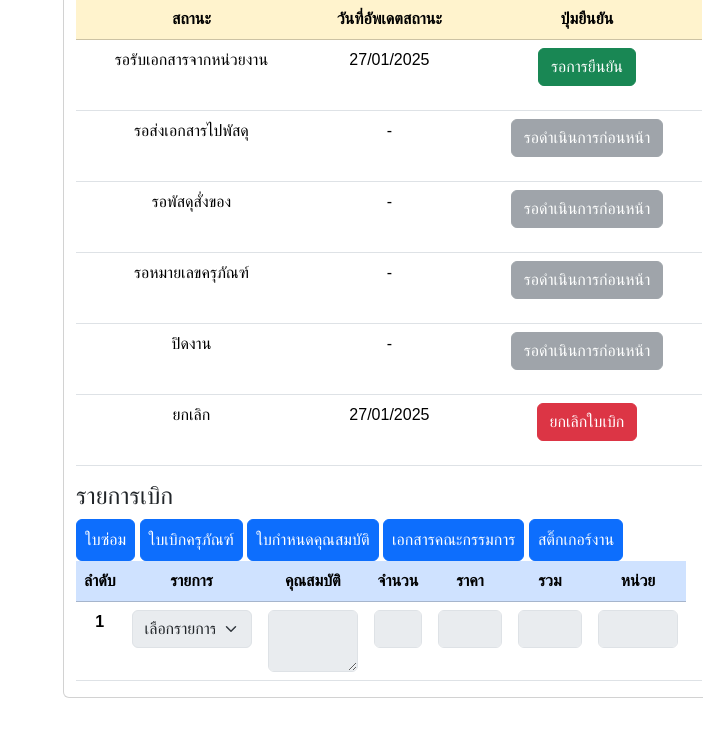
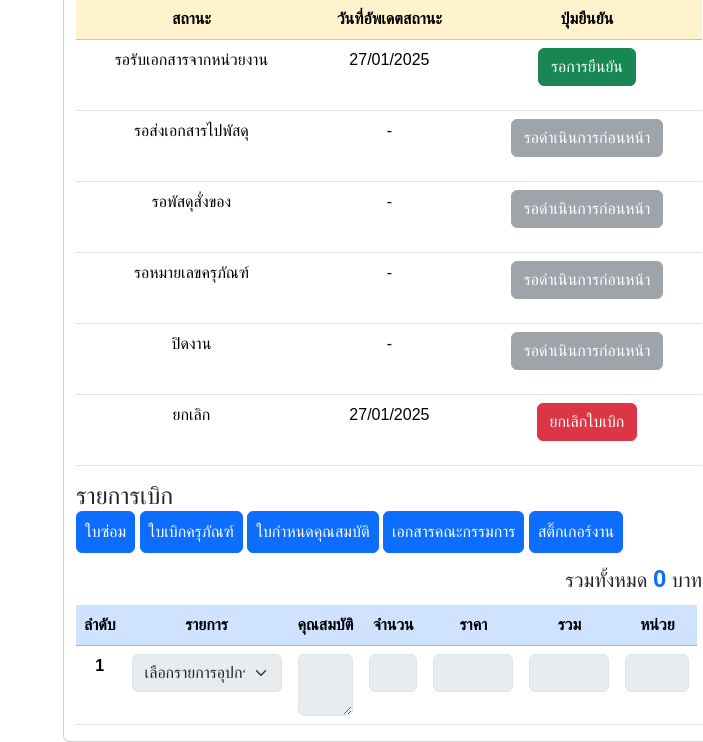
Before and after one commit to haru-1chi/OrderIT, a PHP site: page /check.php in a window 1280 px wide. Shown: the part 767-1509 px from the top of the page, without its empty margins (577-1280 px from the left). Before the commit the page ends 1465 px from the top, so only its background shows below. Run offline with PHP 8.4, Linux system fonts and the light colour scheme; the visitor is signed in with stand-in values (Sample User, id 1); data that the repository does not hold is empty; some libraries are stand-ins or nearby versions; some web fonts are replaced.

Commit message:
update
- start add sum column and sumTotals
- fix autoList in checkAll.php

```diff
--- a/check.php
+++ b/check.php
@@ -476,7 +476,7 @@ ORDER BY os.status;
                 <input type="hidden" name="numberWork" value="<?= $numberWork ?>">
                 <button type="button" class="btn btn-primary me-3" data-bs-toggle="modal" data-bs-target="#copiedRequisitionModal">คัดลอกไปยังใบเบิกใหม่</button>
                 <button id="editData" type="button" class="btn btn-warning p-2" style="display: inline-block;">แก้ไข</button>
-                <button id="saveData" type="submit" name="updateData" class="btn btn-success p-2 me-3" style="display: none;">บันทึก</button>
+                <button id="saveData" type="submit" name="updateData" class="btn btn-success p-2" style="display: none;">บันทึก</button>
               </div>
 
             </div>
@@ -634,14 +634,18 @@ ORDER BY os.status;
                 ?>
               </tbody>
             </table>
-            <h4>รายการเบิก</h4>
+
+            <h4 class="m-0">รายการเบิก</h4>
 
             <a href="แบบฟอร์มคำขอส่งซ่อมบำรุงอุปกรณ์คอมพิวเตอร์.php?workid=<?= $numberWork ?>" target="_blank" class="btn btn-primary p-2">ใบซ่อม</a>
-            <a target="_blank" href="ใบเบิก.php?workid=<?= $numberWork ?>" class="btn btn-primary p-2">ใบเบิกครุภัณฑ์</a>
+            <a href="ใบเบิก.php?workid=<?= $numberWork ?>" target="_blank" class="btn btn-primary p-2">ใบเบิกครุภัณฑ์</a>
             <a href="พิมพ์ใบครุภัณฑ์.php?workid=<?= $numberWork ?>" target="_blank" class="btn btn-primary p-2">ใบกำหนดคุณสมบัติ</a>
             <a href="เอกสารคณะกรรมการ.php?workid=<?= $numberWork ?>" target="_blank" class="btn btn-primary p-2">เอกสารคณะกรรมการ</a>
             <a href="พิมพ์สติ๊กเกอร์.php?workid=<?= $numberWork ?>" target="_blank" class="btn btn-primary p-2">สติ๊กเกอร์งาน</a>
 
+            <div class="d-flex justify-content-end align-items-center my-2">
+              <p class="m-0 fs-5">รวมทั้งหมด <span id="total-amount" class="fs-4 fw-bold text-primary">0</span> บาท</p>
+            </div>
             <table id="pdf" style="width: 100%;" class="table">
               <thead class="text-center table-primary">
                 <tr>
@@ -689,13 +693,13 @@ ORDER BY os.status;
                         <input disabled name="update_amount[<?= $order['id'] ?>][<?= $item['item_id'] ?>]" value="<?= htmlspecialchars($item['amount']) ?>" style="width: 3rem;" type="text" class="form-control">
                       </td>
                       <td>
-                        <input disabled name="update_price[<?= $order['id'] ?>][<?= $item['item_id'] ?>]" value="<?= htmlspecialchars($item['price']) ?>" style="width: 4rem;" type="text" class="form-control">
+                        <input disabled name="update_price[<?= $order['id'] ?>][<?= $item['item_id'] ?>]" value="<?= htmlspecialchars($item['price']) ?>" style="width: 5rem;" type="text" class="form-control">
                       </td>
                       <td>
-                        <input disabled value="<?= htmlspecialchars($item['total']) ?>" style="width: 4rem;" type="text" class="form-control no-toggle">
+                        <input disabled value="<?= htmlspecialchars($item['total']) ?>" style="width: 5rem;" type="text" class="form-control no-toggle">
                       </td>
                       <td>
-                        <input disabled name="update_unit[<?= $order['id'] ?>][<?= $item['item_id'] ?>]" value="<?= htmlspecialchars($item['unit']) ?>" style="width: 5rem;" type="text" class="form-control">
+                        <input disabled name="update_unit[<?= $order['id'] ?>][<?= $item['item_id'] ?>]" value="<?= htmlspecialchars($item['unit']) ?>" style="width: 4rem;" type="text" class="form-control">
                       </td>
                       <td>
                         <button type="button" class="btn btn-warning remove-row"
@@ -711,7 +715,7 @@ ORDER BY os.status;
                     <td>
                       <select
                         disabled
-                        style="width: 120px"
+                        style="width: 150px; margin: 0 auto;"
                         class="form-select device-select"
                         name="list[]">
                         <option selected value="" disabled>เลือกรายการอุปกรณ์</option>
@@ -736,16 +740,16 @@ ORDER BY os.status;
                       <textarea disabled class="form-control" name="quality[]"></textarea>
                     </td>
                     <td>
-                      <input disabled name="amount[]" value="" style="width: 3rem;" type="text" class="form-control">
+                      <input disabled name="amount[]" value="" style="width: 3rem; margin: 0 auto;" type="text" class="form-control">
                     </td>
                     <td>
-                      <input disabled name="price[]" value="" style="width: 4rem;" type="text" class="form-control">
+                      <input disabled name="price[]" value="" style="width: 5rem; margin: 0 auto;" type="text" class="form-control">
                     </td>
                     <td>
-                      <input disabled style="width: 4rem;" type="text" class="form-control no-toggle">
+                      <input disabled style="width: 5rem; margin: 0 auto;" type="text" class="form-control no-toggle">
                     </td>
                     <td>
-                      <input disabled name="unit[]" value="" style="width: 5rem;" type="text" class="form-control">
+                      <input disabled name="unit[]" value="" style="width: 4rem; margin: 0 auto;" type="text" class="form-control">
                     </td>
                     <td>
                       <button type="button" class="btn btn-warning remove-row"
@@ -1039,7 +1043,9 @@ ORDER BY os.status;
                   <input value="-" type="text" name="note" class="form-control">
                 </div>
               </div>
-
+              <div class="d-flex justify-content-end align-items-center my-2">
+                <p class="m-0 fs-5">รวมทั้งหมด <span id="total-amount" class="fs-4 fw-bold text-primary">0</span> บาท</p>
+              </div>
               <table id="pdf" style="width: 100%;" class="table">
                 <thead class="table-primary">
                   <tr class="text-center">
@@ -1048,6 +1054,7 @@ ORDER BY os.status;
                     <th scope="col">คุณสมบัติ</th>
                     <th scope="col">จำนวน</th>
                     <th scope="col">ราคา</th>
+                    <th scope="col">รวม</th>
                     <th scope="col">หน่วย</th>
                     <th scope="col"></th>
                   </tr>
@@ -1058,7 +1065,7 @@ ORDER BY os.status;
                     <th scope="row">1</th>
                     <td>
                       <select
-                        style="width: 120px"
+                        style="width: 150px; margin: 0 auto;"
                         class="form-select device-select"
                         name="list[]">
                         <option selected value="" disabled>เลือกรายการอุปกรณ์</option>
@@ -1077,21 +1084,19 @@ ORDER BY os.status;
                       </select>
                     </td>
                     <td>
-                      <textarea class="form-control" name="quality[]"></textarea>
+                      <textarea rows="2" maxlength="60" class="form-control" name="quality[]"></textarea>
                     </td>
                     <td>
-                      <input name="amount[]" value="" style="width: 3rem;" type="text" class="form-control">
+                      <input name="amount[]" value="" style="width: 3rem; margin: 0 auto;" type="text" class="form-control">
                     </td>
                     <td>
-                      <input name="price[]" value="" style="width: 4rem;" type="text" class="form-control">
+                      <input name="price[]" value="" style="width: 5rem; margin: 0 auto;" type="text" class="form-control">
                     </td>
+                    <td><input disabled value="" style="width: 5rem;" type="text" class="form-control no-toggle"></td>
                     <td>
-                      <input name="unit[]" value="" style="width: 5rem;" type="text" class="form-control">
+                      <input name="unit[]" value="" style="width: 4rem; margin: 0 auto;" type="text" class="form-control">
                     </td>
-                    <td>
-                      <button type="button" class="btn btn-warning remove-row"
-                        style="display: none;">ลบ</button>
-                    </td>
+                    <td><button type="button" class="btn btn-warning remove-row" style="visibility: hidden;">ลบ</button></td>
                   </tr>
                 </tbody>
               </table>
@@ -1432,16 +1437,20 @@ ORDER BY os.status;
                 $stmt->execute();
                 $orderItems = $stmt->fetchAll(PDO::FETCH_ASSOC);
                 ?>
+                <div class="d-flex justify-content-end align-items-center my-2">
+                  <p class="m-0 fs-5">รวมทั้งหมด <span id="total-amount" class="fs-4 fw-bold text-primary">0</span> บาท</p>
+                </div>
                 <table id="pdf" style="width: 100%;" class="table">
                   <thead class="table-primary">
                     <tr class="text-center">
-                      <th style="text-align:center;width: 10%;">ลำดับ</th>
-                      <th style="text-align:center;width: 10%;">รายการ</th>
-                      <th style="text-align:center;width: 20%;">คุณสมบัติ</th>
-                      <th style="text-align:center;width: 10%;">จำนวน</th>
-                      <th style="text-align:center; width: 10%;">ราคา</th>
-                      <th style="text-align:center; width: 10%;">หน่วย</th>
-                      <th style="text-align:center; width: 10%;"></th>
+                      <th scope="col">ลำดับ</th>
+                      <th scope="col">รายการ</th>
+                      <th scope="col">คุณสมบัติ</th>
+                      <th scope="col">จำนวน</th>
+                      <th scope="col">ราคา</th>
+                      <th scope="col">รวม</th>
+                      <th scope="col">หน่วย</th>
+                      <th scope="col"></th>
                     </tr>
                   </thead>
                   <tbody id="table-body-copied">
@@ -1453,7 +1462,7 @@ ORDER BY os.status;
                       <tr class="text-center">
                         <th scope="row"><?= $rowNumber++; ?></th>
                         <td>
-                          <select style="width: 120px; margin: 0 auto;" class="form-select device-select" name="list[]" data-row="1">
+                          <select style="width: 150px; margin: 0 auto;" class="form-select device-select" name="list[]" data-row="1">
                             <option selected value="" disabled>เลือกรายการอุปกรณ์</option>
                             <!-- Populate options dynamically -->
                             <?php
@@ -1470,10 +1479,10 @@ ORDER BY os.status;
                         </td>
                         <td><textarea rows="2" maxlength="60" name="quality[]" class="form-control"><?= htmlspecialchars($item['quality']); ?></textarea></td>
                         <td><input style="width: 3rem; margin: 0 auto;" type="text" name="amount[]" class="form-control" value="<?= htmlspecialchars($item['amount']); ?>"></td>
-                        <td><input style="width: 4rem; margin: 0 auto;" type="text" name="price[]" class="form-control" value="<?= htmlspecialchars($item['price']); ?>"></td>
+                        <td><input style="width: 5rem; margin: 0 auto;" type="text" name="price[]" class="form-control" value="<?= htmlspecialchars($item['price']); ?>"></td>
+                        <td><input disabled value="" style="width: 5rem;" type="text" class="form-control no-toggle"></td>
                         <td><input style="width: 4rem; margin: 0 auto;" type="text" name="unit[]" class="form-control" value="<?= htmlspecialchars($item['unit']); ?>"></td>
-                        <td><button type="button" class="btn btn-warning remove-row"
-                            style="visibility: <?= $isFirstRow ? 'hidden' : 'visible' ?>;">ลบ</button></td>
+                        <td><button type="button" class="btn btn-warning remove-row" style="visibility: <?= $isFirstRow ? 'hidden' : 'visible' ?>;">ลบ</button></td>
                       </tr>
                     <?php
                       $isFirstRow = false;
@@ -1496,6 +1505,22 @@ ORDER BY os.status;
   </div>
 
   <script>
+    function calculateSumTotal() {
+      let total = 0;
+      const sumInputs = document.querySelectorAll(`#${tableBodyId} input.no-toggle`);
+      sumInputs.forEach(input => {
+        total += parseFloat(input.value) || 0;
+      });
+      document.getElementById('total-amount').textContent = total.toLocaleString();
+    }
+
+    document.getElementById('saveData').addEventListener('click', function(event) {
+      const isConfirmed = confirm('คุณต้องการบันทึกใช่หรือไม่');
+      if (!isConfirmed) {
+        event.preventDefault();
+      }
+    });
+
     document.addEventListener("DOMContentLoaded", function() {
       const editButton = document.getElementById("editData");
       const addDeviceButton = document.getElementById("add-device-number-main");
@@ -1522,17 +1547,10 @@ ORDER BY os.status;
           const container = document.querySelector(`#device-number-container-${modalId}`);
           const newRow = document.createElement('div');
           newRow.className = 'd-flex device-number-row';
-          //           if (modalId == "copied") {
-          //             newRow.innerHTML = `
-          // <input type="text" name="copied_device_numbers[]" class="form-control mb-2" value="">
-          // <button type="button" class="btn btn-warning p-2 ms-3 remove-field mb-2">ลบ</button>
-          //         `;
-          //           } else {
           newRow.innerHTML = `
 <input type="text" name="device_numbers[]" class="form-control mb-2" value="">
 <button type="button" class="btn btn-warning p-2 ms-3 remove-field mb-2">ลบ</button>
         `;
-          // }
 
           container.appendChild(newRow);
         }
@@ -1542,10 +1560,10 @@ ORDER BY os.status;
           const hiddenInput = row.querySelector('input[type="text"]');
 
           if (hiddenInput && hiddenInput.name.startsWith('update_number_device')) {
-            // Case 1: Soft delete
             const modalId = e.target.getAttribute('data-row-id');
             const deviceId = e.target.getAttribute('data-device-id');
-            const container = document.querySelector(`#device-number-container`);
+            const container = document.querySelector(`#device-number-container-main`);
+            console.log(container)
             const deletedInput = document.createElement('input');
             deletedInput.type = 'hidden';
             deletedInput.name = `deleted_devices[${modalId}][${deviceId}]`;
@@ -1553,7 +1571,6 @@ ORDER BY os.status;
             container.appendChild(deletedInput);
           }
 
-          // Remove row for both cases
           row.remove();
         }
       });
@@ -1564,14 +1581,14 @@ ORDER BY os.status;
       var saveButton = document.getElementById("saveData");
 
       editButton.addEventListener("click", function(event) {
-        event.preventDefault(); // ป้องกัน default behavior ของการ click ลิงก์หรือ submit form
+        event.preventDefault();
         toggleButtons();
         enableInputs();
       });
 
       function toggleButtons() {
         editButton.style.display = "none";
-        saveButton.style.display = "inline-block"; // Change to inline-block to match layout
+        saveButton.style.display = "inline-block";
       }
 
     });
@@ -1613,11 +1630,11 @@ ORDER BY os.status;
         const priceInput = row.querySelector('input[name*="price"]');
         const totalInput = row.querySelector('input.no-toggle');
 
-        // Add event listeners for real-time calculation
         const calculateTotal = () => {
           const amount = parseFloat(amountInput.value) || 0;
           const price = parseFloat(priceInput.value) || 0;
-          totalInput.value = (amount * price); // Calculate total and update
+          totalInput.value = (amount * price);
+          calculateSumTotal()
         };
 
         amountInput.addEventListener("input", calculateTotal);
@@ -1626,7 +1643,7 @@ ORDER BY os.status;
     }
 
     document.addEventListener("click", function(e) {
-      const deviceOptions = `<?= $deviceOptions ?>`; //bug here
+      const deviceOptions = `<?= $deviceOptions ?>`;
 
       if (e.target && e.target.id.startsWith('add-row-')) {
         const modalId = e.target.id.split('-').pop();
@@ -1638,31 +1655,32 @@ ORDER BY os.status;
           newRow.innerHTML = `
             <td>${rowIndex}</td>
 <td>
-          <select style="width: 120px" class="form-select device-select" name="list[]">
+          <select style="width: 150px; margin: 0 auto;" class="form-select device-select" name="list[]">
             <option selected value="" disabled>เลือกรายการอุปกรณ์</option>
             ${deviceOptions}
           </select>
         </td>
             <td><textarea class="form-control" name="quality[]"></textarea></td>
-            <td><input style="width: 3rem;" type="text" name="amount[]" class="form-control"></td>
-            <td><input style="width: 4rem;" type="text" name="price[]" class="form-control"></td>
-            <td><input disabled style="width: 4rem;" type="text" class="form-control no-toggle"></td>
-            <td><input style="width: 5rem;" type="text" name="unit[]" class="form-control"></td>
+            <td><input style="width: 3rem; margin: 0 auto;" type="text" name="amount[]" class="form-control"></td>
+            <td><input style="width: 5rem; margin: 0 auto;" type="text" name="price[]" class="form-control"></td>
+            <td><input disabled style="width: 5rem;" type="text" class="form-control no-toggle"></td>
+            <td><input style="width: 4rem; margin: 0 auto;" type="text" name="unit[]" class="form-control"></td>
             <td><button type="button" class="btn btn-warning remove-row">ลบ</button></td>
         `;
         } else {
           newRow.innerHTML = `
             <td>${rowIndex}</td>
 <td>
-          <select style="width: 120px" class="form-select device-select" name="list[]">
+          <select style="width: 150px; margin: 0 auto;" class="form-select device-select" name="list[]">
             <option selected value="" disabled>เลือกรายการอุปกรณ์</option>
             ${deviceOptions}
           </select>
         </td>
             <td><textarea class="form-control" name="quality[]"></textarea></td>
-            <td><input style="width: 3rem;" type="text" name="amount[]" class="form-control"></td>
-            <td><input style="width: 4rem;" type="text" name="price[]" class="form-control"></td>
-            <td><input style="width: 5rem;" type="text" name="unit[]" class="form-control"></td>
+            <td><input style="width: 3rem; margin: 0 auto;" type="text" name="amount[]" class="form-control"></td>
+            <td><input style="width: 5rem; margin: 0 auto;" type="text" name="price[]" class="form-control"></td>
+            <td><input disabled value="" style="width: 5rem;" type="text" class="form-control no-toggle"></td>
+            <td><input style="width: 4rem; margin: 0 auto;" type="text" name="unit[]" class="form-control"></td>
             <td><button type="button" class="btn btn-warning remove-row">ลบ</button></td>
         `;
         }
@@ -1676,6 +1694,7 @@ ORDER BY os.status;
           const amount = parseFloat(amountInput.value) || 0;
           const price = parseFloat(priceInput.value) || 0;
           totalInput.value = (amount * price);
+          calculateSumTotal()
         };
 
         amountInput.addEventListener("input", calculateTotal);
@@ -1687,17 +1706,15 @@ ORDER BY os.status;
 
     });
 
-    // Remove Row
     document.addEventListener("click", function(event) {
       if (event.target && event.target.classList.contains("remove-row")) {
         var row = event.target.closest("tr");
         var hiddenInput = row.querySelector('select');
 
         if (hiddenInput && hiddenInput.name.startsWith('update_list')) {
-          // Case 1: Soft delete for saved rows
           var rowId = event.target.getAttribute('data-items-row-id');
           var itemId = event.target.getAttribute('data-items-id');
-          var tableBody = document.querySelector(`#table-body`);
+          var tableBody = document.querySelector(`#table-body-main`);
           if (tableBody) {
             var deletedInput = document.createElement('input');
             deletedInput.type = 'hidden';
@@ -1707,8 +1724,8 @@ ORDER BY os.status;
           }
         }
 
-        // Case 2: Direct removal of unsaved rows
         row.remove();
+        calculateSumTotal()
       }
     });
 
@@ -1721,19 +1738,19 @@ ORDER BY os.status;
       const price = parseFloat(priceInput?.value || 0);
 
       if (totalInput) {
-        totalInput.value = (amount * price); // Calculate and update sum
+        totalInput.value = (amount * price);
       }
+      calculateSumTotal()
     }
 
     function bindAutoList() {
       const deviceSelects = document.querySelectorAll(".device-select");
       deviceSelects.forEach(function(select) {
-        select.removeEventListener("change", handleDeviceChange); // Prevent duplicate binding
+        select.removeEventListener("change", handleDeviceChange);
         select.addEventListener("change", handleDeviceChange);
       });
     }
 
-    // Handle the onchange event for device-select
     function handleDeviceChange(event) {
       const models_id = event.target.value;
       const rowElement = event.target.closest("tr");
@@ -1766,6 +1783,7 @@ ORDER BY os.status;
                 rowElement.querySelector('input[name*="unit[]"]').value = data.unit;
               }
               calculateRowTotal(rowElement);
+              calculateSumTotal()
             } else {
               alert("ไม่สามารถดึงข้อมูลได้");
             }
@@ -1776,6 +1794,7 @@ ORDER BY os.status;
         });
       }
     }
+    calculateSumTotal()
     bindAutoList();
   </script>
 
```
Also changed, not shown: checkAll.php (+40 -17 lines), myjob.php (+72 -51 lines).
